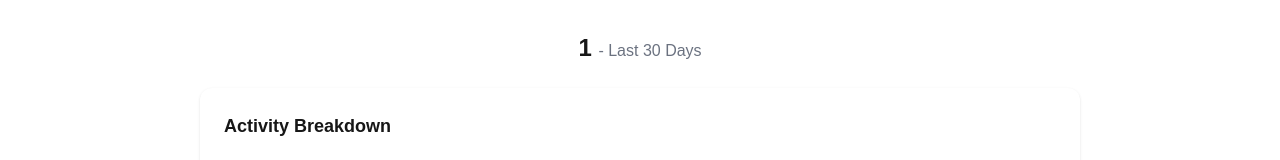
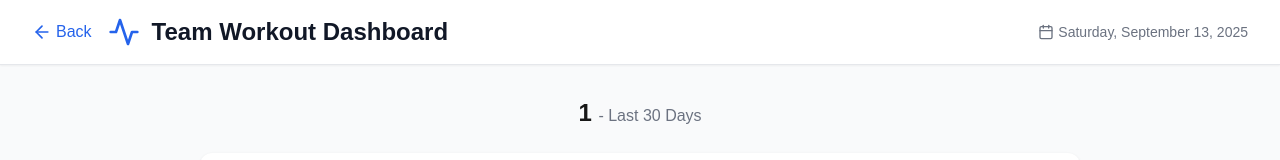
Before and after one commit to dev-lanternsol/ls-workout, a Next.js app: page /dashboard/user/1 in a window 1280 px wide. Shown: the top 160 px of the page. Built offline with nearby package versions, Linux system fonts and the light colour scheme; no server answers; the database is empty.

Commit message:
Back to home button

```diff
--- a/components/UserDetails.js
+++ b/components/UserDetails.js
@@ -1,6 +1,8 @@
 "use client";
 import { useEffect, useState } from 'react';
 import { getSupabaseBrowser } from '@/lib/supabase/client';
+import { Activity, Calendar, ArrowLeft } from 'lucide-react';
+import Link from 'next/link';
 
 export default function UserDetails({ userName }) {
   const [activity, setActivity] = useState([]);
@@ -36,6 +38,26 @@ export default function UserDetails({ userName }) {
   if (loading) return <div className="py-12 text-center text-gray-500">Loading...</div>;
 
   return (
+    <div className="min-h-screen bg-gray-50">
+      {/* Header */}
+      <div className="bg-white shadow-sm border-b border-gray-200">
+        <div className="max-w-7xl mx-auto px-4 sm:px-6 lg:px-8 py-4">
+          <div className="flex items-center justify-between">
+            <div className="flex items-center">
+              <Link href="/" className="mr-4 flex items-center text-blue-600 hover:underline">
+                <ArrowLeft className="w-5 h-5 mr-1" />
+                Back
+              </Link>
+              <Activity className="w-8 h-8 text-blue-600 mr-3" />
+              <h1 className="text-2xl font-bold text-gray-900 hover:underline">Team Workout Dashboard</h1>
+            </div>
+            <div className="flex items-center text-sm text-gray-500">
+              <Calendar className="w-4 h-4 mr-1" />
+              {new Date().toLocaleDateString('en-US', { weekday: 'long', year: 'numeric', month: 'long', day: 'numeric' })}
+            </div>
+          </div>
+        </div>
+      </div>
       <div className="max-w-4xl mx-auto py-8 px-2">
         <h2 className="text-2xl font-bold mb-6 text-center">{userName} <span className="text-base font-normal text-gray-500">- Last 30 Days</span></h2>
 
@@ -99,5 +121,6 @@ export default function UserDetails({ userName }) {
           </div>
         </div>
       </div>
+    </div>
   );
 }
```
Lines whose indentation alone changed are shown as unchanged.
